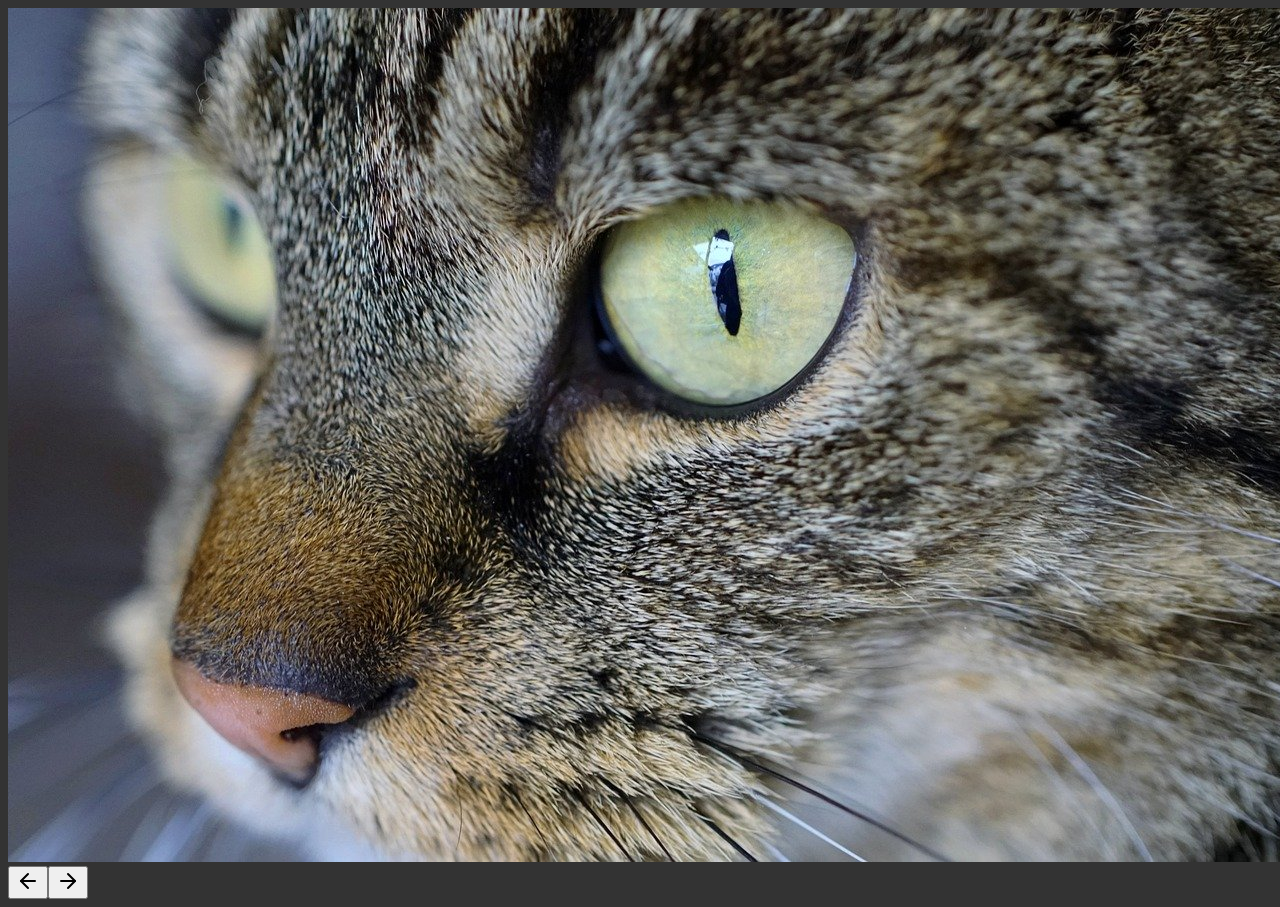
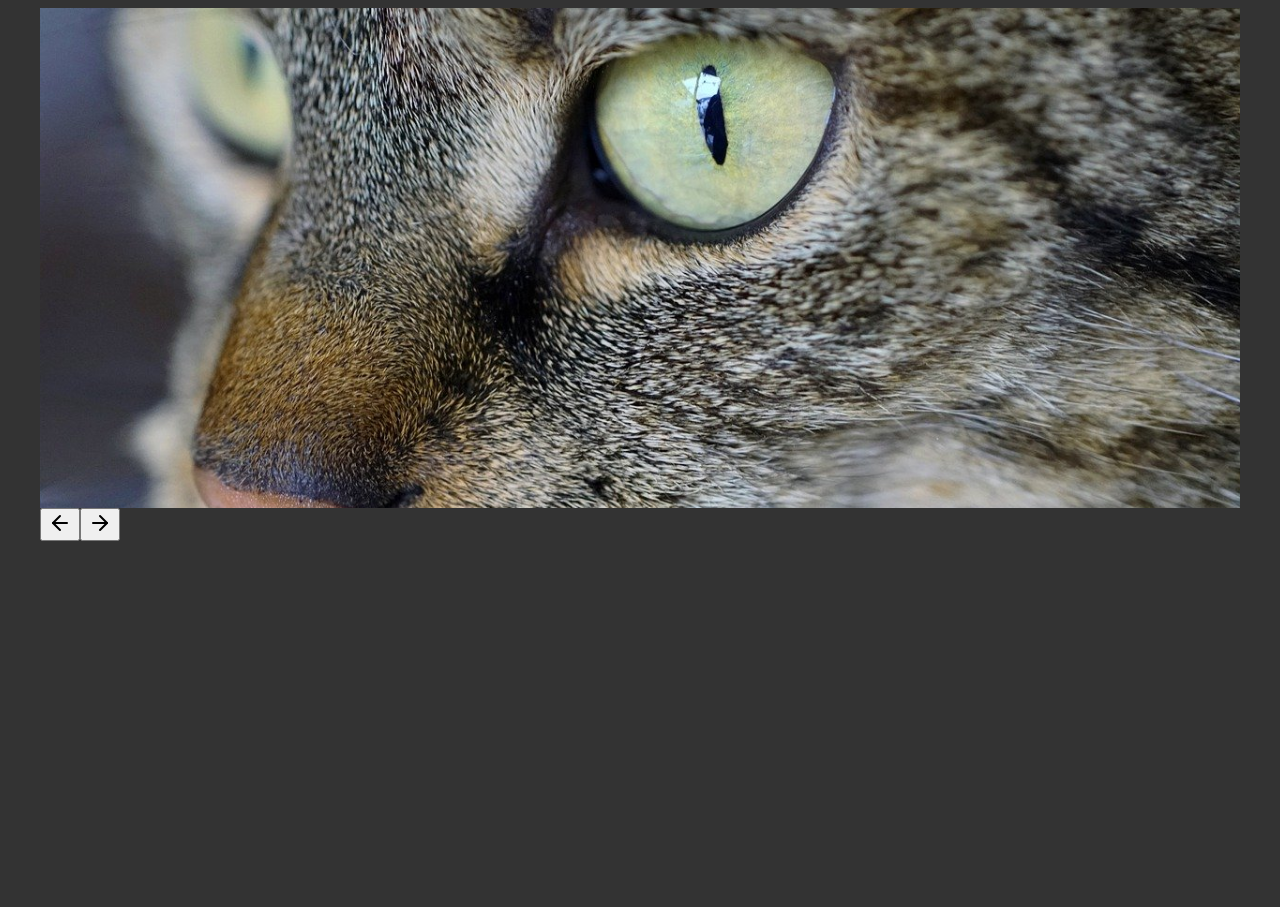
Before and after one commit to Yokosumi/sc003-react-image-handlers, a React (Vite) app: page / in a window 1280 px wide. After the commit the page ends 800 px from the top, so only its background shows below. Built offline with nearby package versions, Linux system fonts and the light colour scheme.

Commit message:
Refactor image slider component and add styling

```diff
--- a/src/App.tsx
+++ b/src/App.tsx
@@ -10,7 +10,14 @@ const Images = [cat1, cat2, cat3, cat4, cat5]
 
 export const App = () => {
     return (
-        <div>
+        <div
+            style={{
+                maxWidth: '1200px',
+                width: '100%',
+                height: '500px',
+                margin: '0 auto',
+            }}
+        >
             <ImageSlider imageUrls={Images} />
         </div>
     )
--- a/src/components/ImageSlider.tsx
+++ b/src/components/ImageSlider.tsx
@@ -6,11 +6,15 @@ type ImageSliderProps = {
 }
 
 export const ImageSlider = ({ imageUrls }: ImageSliderProps) => {
-    const [imageIndex, setImage] = useState(0)
+    const [imageIndex, setImageIndex] = useState(0)
 
     return (
         <div style={{ width: '100%', height: '100%' }}>
-            <img src={imageUrls[imageIndex]} alt="cat" />
+            <img
+                className="img-slider-img"
+                src={imageUrls[imageIndex]}
+                alt="cat"
+            />
             <button>
                 <ArrowLeft />{' '}
             </button>
--- a/src/index.scss
+++ b/src/index.scss
@@ -1,3 +1,10 @@
 body {
     background-color: #333;
 }
+
+.img-slider-img {
+    object-fit: cover;
+    width: 100%;
+    height: 100%;
+    display: block;
+}
```
